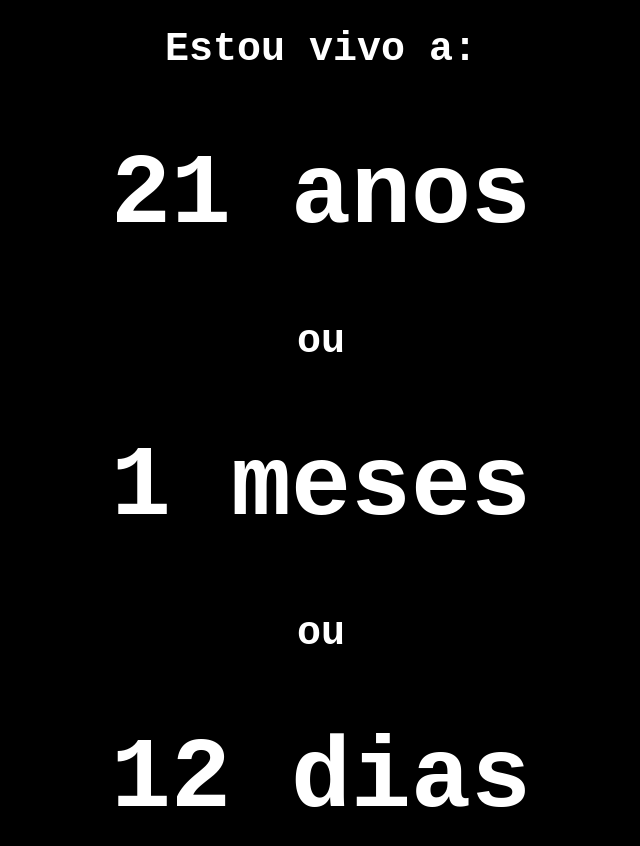
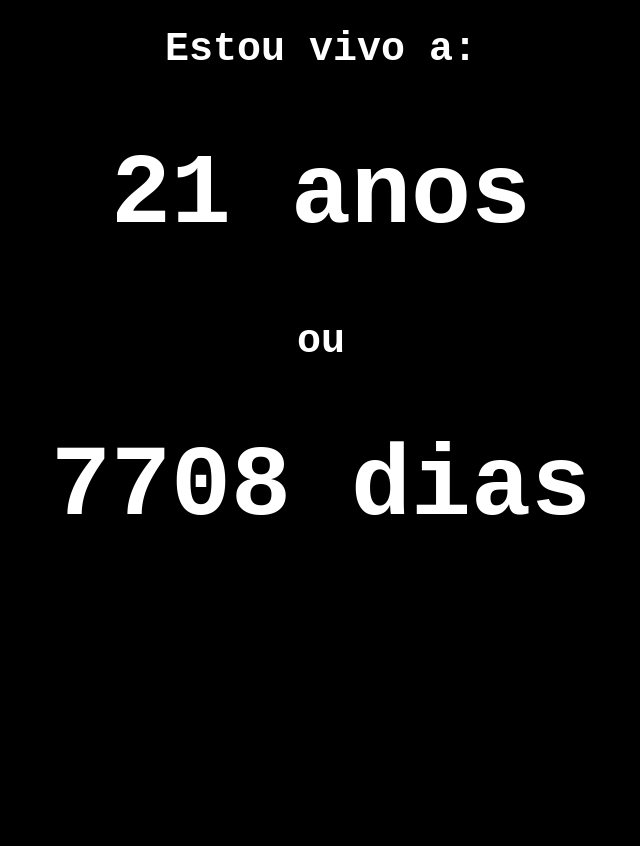
Before and after one commit to Joburato/Dias, a plain HTML site: page index.html in a window 1280 px wide. Shown: the whole page, without its empty margins (319-959 px from the left). After the commit the page ends 800 px from the top, so only its background shows below. Drawn offline with Linux system fonts and the light colour scheme.

Commit message:
Update index.html

```diff
--- a/index.html
+++ b/index.html
@@ -10,14 +10,18 @@
     <h1 style="color: white; text-align: center; font-size: 40px; font-family: 'Courier New', Courier, monospace;">Estou vivo a:</h1>
     <h1 id="anos" style="color: white; text-align: center; font-size: 100px; font-family: 'Courier New', Courier, monospace;"></h1>
     <h1 style="color: white; text-align: center; font-size: 40px; font-family: 'Courier New', Courier, monospace;">ou</h1>
-    <h1 id="meses" style="color: white; text-align: center; font-size: 100px; font-family: 'Courier New', Courier, monospace;"></h1>
-    <h1 style="color: white; text-align: center; font-size: 40px; font-family: 'Courier New', Courier, monospace;">ou</h1>
     <h1 id="dias" style="color: white; text-align: center; font-size: 100px; font-family: 'Courier New', Courier, monospace;"></h1>
 
     <script>
         // Defina as datas de início e término
-        var startDate = new Date("2003-05-01");
-        var endDate = new Date("2024-06-06");
+        var startDate = new Date("2003-05-02");
+        var today = new Date();
+        var endDate = today;
+
+        var dd = String(today.getDate()).padStart(2, '0');
+        var mm = String(today.getMonth() + 1).padStart(2, '0');
+        var yyyy = today.getFullYear();
+        today = yyyy + "-" + mm + "-" + dd;
 
         // Calcule a diferença em milissegundos entre as datas
         var difference = endDate.getTime() - startDate.getTime();
@@ -27,13 +31,13 @@
 
         // Calcule anos, meses e dias
         var years = Math.floor(daysDifference / 365);
-        var months = Math.floor((daysDifference % 365) / 30);
-        var remainingDays = daysDifference % 365 % 30;
+        var months = Math.floor(daysDifference / 30 );
 
         // Exiba o resultado
         document.getElementById("anos").innerHTML = years + " anos";
-        document.getElementById("meses").innerHTML = months + " meses";
-        document.getElementById("dias").innerHTML = remainingDays + " dias";
+        document.getElementById("dias").innerHTML = daysDifference + " dias";
+
+
 
     </script>
 </body>
```
